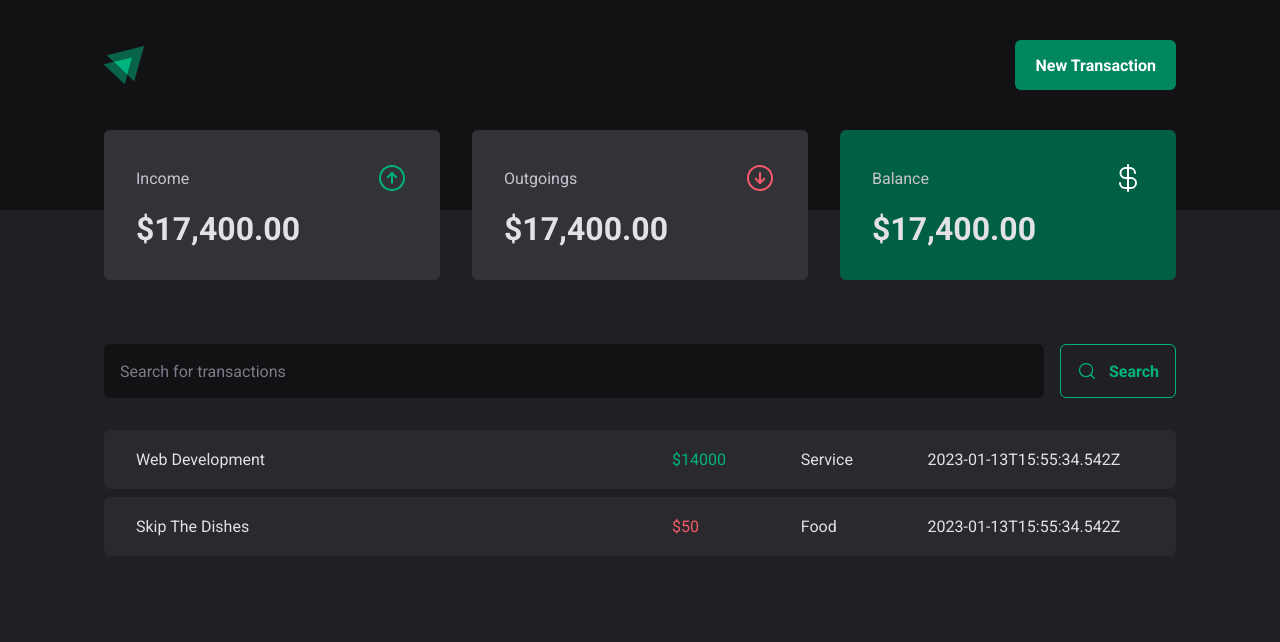
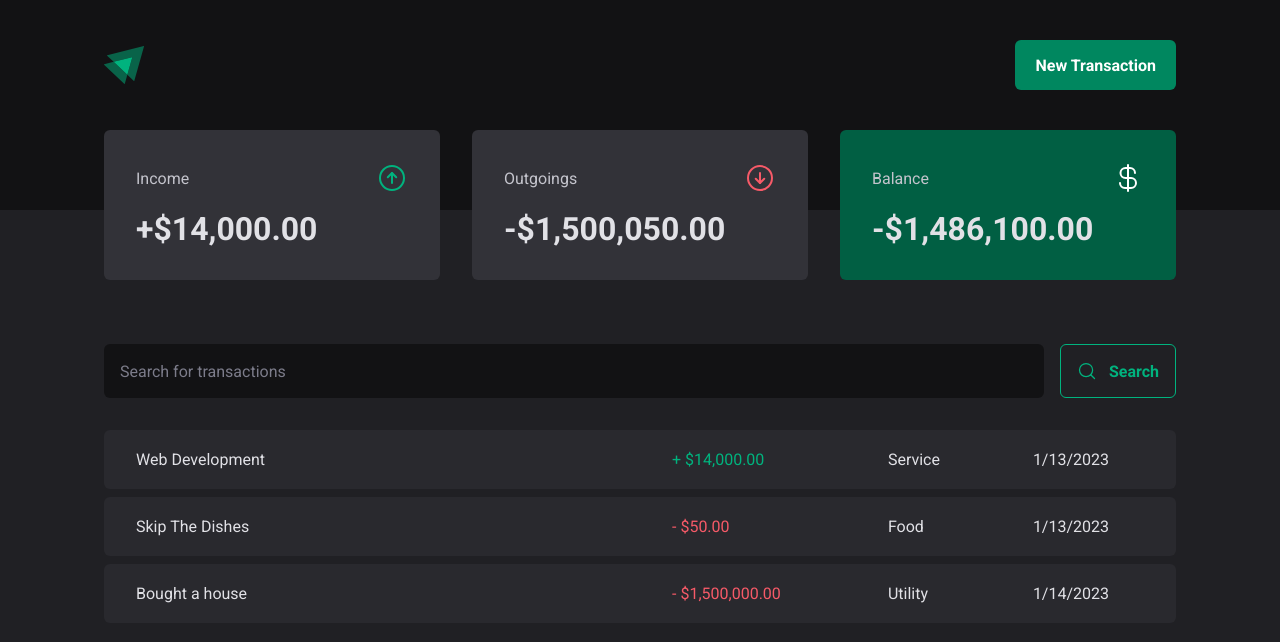
Before and after one commit to leandrofahur/react-ignite, a React (Vite) app in the folder money-tracker/: page / in a window 1280 px wide. Shown: the top 642 px of the page. Built offline with nearby package versions, Linux system fonts and the light colour scheme; data requests are answered from the project's data file.

Commit message:
useSummary hook

```diff
--- a/money-tracker/server.json
+++ b/money-tracker/server.json
@@ -15,6 +15,14 @@
       "category": "Food",
       "price": 50,
       "createdAt": "2023-01-13T15:55:34.542Z"
+    },
+    {
+      "id": 3,
+      "description": "Bought a house",
+      "type": "outgoing",
+      "category": "Utility",
+      "price": 1500000,
+      "createdAt": "2023-01-14T17:28:25.833Z"
     }
   ]
 }
--- a/money-tracker/src/components/Summary/Summary.component.tsx
+++ b/money-tracker/src/components/Summary/Summary.component.tsx
@@ -1,11 +1,11 @@
-
-import { useContext } from "react"
 import { ArrowCircleDown, ArrowCircleUp, CurrencyDollar } from "phosphor-react"
 import { SummaryCard, SummaryContainer } from "./Summary.styled"
-import { TransactionsContext } from "../../contexts/Transactions.context"
+import { priceFormatter } from "../../utils/formatter"
+import { useSumary } from "../../hooks/useSumarry"
 
 export function Summary() {
-  const { transactions } = useContext(TransactionsContext)
+  const summary = useSumary()
+
   return (
     <SummaryContainer>
       <SummaryCard>
@@ -13,21 +13,29 @@ export function Summary() {
           <span>Income</span>
           <ArrowCircleUp size={32} color="#00b37e" />
         </header>
-        <strong>$17,400.00</strong>
+        <strong>
+          {'+'}
+          {priceFormatter.format(summary.income)}
+        </strong>
       </SummaryCard>
       <SummaryCard>
         <header>
           <span>Outgoings</span>
           <ArrowCircleDown size={32} color="#f75a68" />
         </header>
-        <strong>$17,400.00</strong>
+        <strong>
+          {'-'}
+          {priceFormatter.format(summary.outgoing)}
+        </strong>
       </SummaryCard>
       <SummaryCard variant="green">
         <header>
           <span>Balance</span>
           <CurrencyDollar size={32} color="#fff" />
         </header>
-        <strong>$17,400.00</strong>
+        <strong>
+          {priceFormatter.format(summary.total)}
+        </strong>
       </SummaryCard>
     </SummaryContainer>
   )
--- /dev/null
+++ b/money-tracker/src/hooks/useSumarry.ts
@@ -0,0 +1,27 @@
+import { useContext } from "react"
+import { TransactionsContext } from "../contexts/Transactions.context"
+
+export function useSumary() {
+  const { transactions } = useContext(TransactionsContext)
+
+  const summary = transactions.reduce(
+    (acc, transaction) => {
+      if (transaction.type === 'income') {
+        acc.income += transaction.price
+        acc.total += acc.income
+      }
+      else {
+        acc.outgoing += transaction.price
+        acc.total -= acc.outgoing
+      }
+      return acc
+    },
+    {
+      income: 0,
+      outgoing: 0,
+      total: 0
+    }
+  )
+
+  return summary;
+}
--- a/money-tracker/src/pages/Transactions/Transactions.component.tsx
+++ b/money-tracker/src/pages/Transactions/Transactions.component.tsx
@@ -2,6 +2,7 @@ import { useContext } from "react";
 import { Header } from "../../components/Header/Header.component";
 import { Summary } from "../../components/Summary/Summary.component";
 import { TransactionsContext } from "../../contexts/Transactions.context";
+import { dateFormatter, priceFormatter } from "../../utils/formatter";
 import { SearchForm } from "./components/SearchForm.component";
 import { PriceHighlight, TransactionsContainer, TransactionsTable } from "./Transactions.styled";
 
@@ -32,9 +33,14 @@ export function Transactions() {
                 return (
                   <tr key={id}>
                     <td width="50%">{description}</td>
-                    <td><PriceHighlight variant={type}>${price}</PriceHighlight ></td>
+                    <td>
+                      <PriceHighlight variant={type}>
+                        {transaction.type === 'outgoing' ? '- ' : '+ '}
+                        {priceFormatter.format(price)}
+                      </PriceHighlight >
+                    </td>
                     <td>{category}</td>
-                    <td>{createdAt}</td>
+                    <td>{dateFormatter.format(new Date(createdAt))}</td>
                   </tr>)
               }
               )
--- /dev/null
+++ b/money-tracker/src/utils/formatter.ts
@@ -0,0 +1,6 @@
+export const dateFormatter = new Intl.DateTimeFormat('en-US')
+
+export const priceFormatter = new Intl.NumberFormat('en-US', {
+  style: 'currency',
+  currency: 'USD',
+})
```
Also changed, not shown: money-tracker/src/components/Summary/Summary.styled.ts (line endings or trailing spaces).
